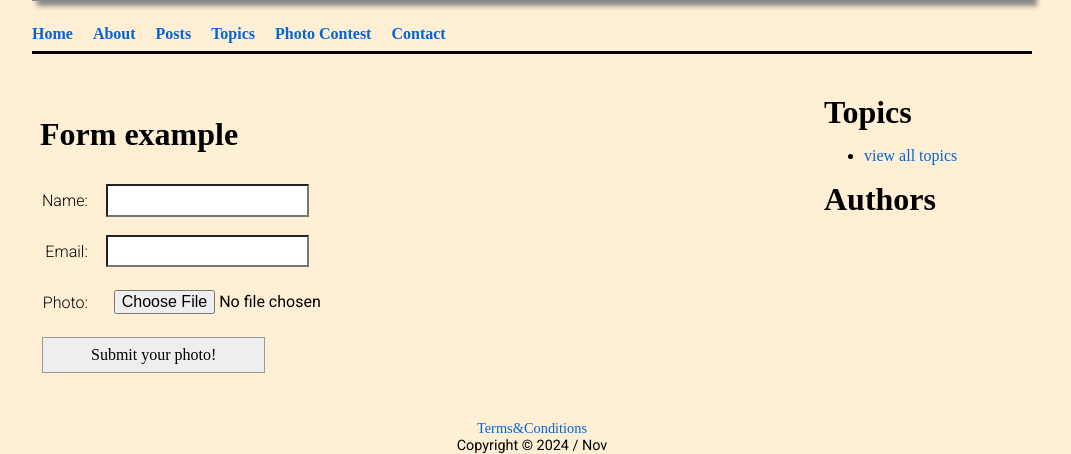
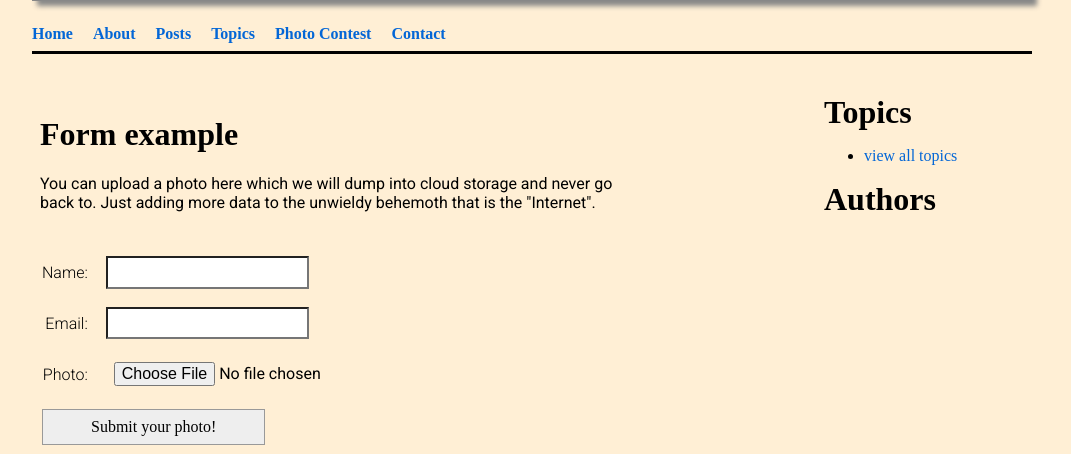
Before and after one commit to morgs999/myBlog, a Django app: page /photo-contest/ in a window 1280 px wide. Shown: the part 428-882 px from the top of the page, without its empty margins (108-1179 px from the left). Run offline with Django 5.2, Linux system fonts and the light colour scheme; data that the repository does not hold is empty; some libraries are stand-ins or nearby versions; some web fonts are replaced.

Commit message:
Update photocontest_form.html

```diff
--- a/blog/templates/blog/photocontest_form.html
+++ b/blog/templates/blog/photocontest_form.html
@@ -8,6 +8,8 @@ Photo Contest
 
 {% block main %}
 <h1>Form example</h1>
+<p>You can upload a photo here which we will dump into cloud storage and never go back to. Just adding more data to the
+    unwieldy behemoth that is the "Internet".</p><br>
 
 <form action="" method="post" enctype="multipart/form-data">
     {% csrf_token %}
```
